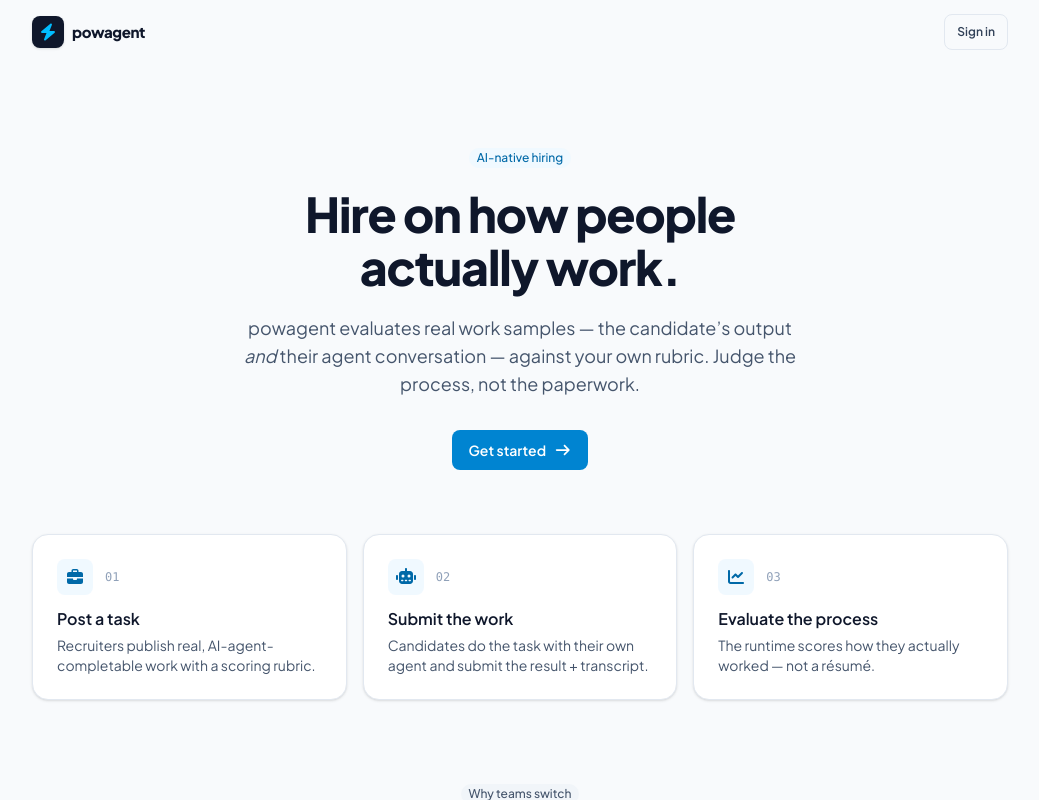
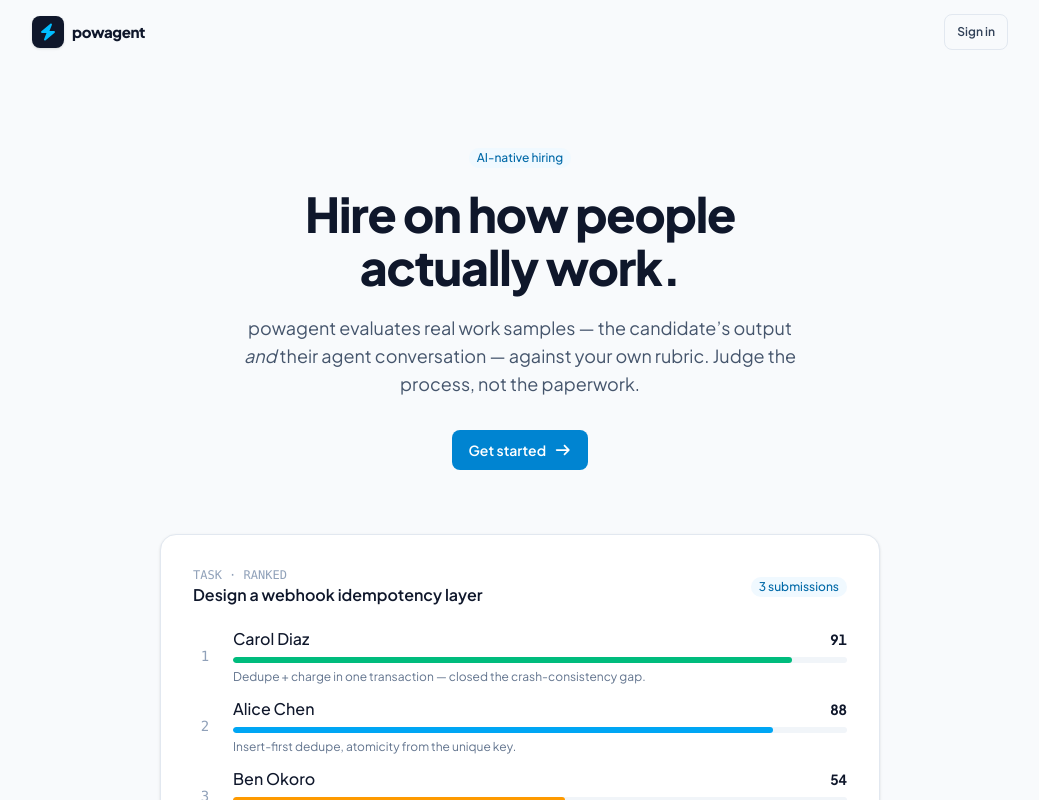
Before and after one commit to TarrsTest/powagent, a Next.js app: page / in a window 1280 px wide. Shown: the top 800 px of the page, without its empty margins (120-1159 px from the left). Built offline with nearby package versions, Linux system fonts and the light colour scheme; no server answers.

Commit message:
Add ranked-candidates preview card to landing page

```diff
--- a/app/page.tsx
+++ b/app/page.tsx
@@ -19,6 +19,19 @@ const reasons = [
   { icon: faGaugeHigh, title: 'Faster shortlists', body: 'Ranked candidates the moment work lands — spend review time on the top of the list.' },
   { icon: faShieldHalved, title: 'Consistent & auditable', body: 'Same task, same rubric, same runtime for everyone. Decisions you can defend.' },
 ];
+
+// Presentational sample for the landing-page preview — mirrors the recruiter ranking view.
+const previewRanks = [
+  { name: 'Carol Diaz', score: 91, note: 'Dedupe + charge in one transaction — closed the crash-consistency gap.', tone: 'success' },
+  { name: 'Alice Chen', score: 88, note: 'Insert-first dedupe, atomicity from the unique key.', tone: 'accent' },
+  { name: 'Ben Okoro', score: 54, note: 'Check-then-set has a TOCTOU race; ignored the agent’s own warning.', tone: 'warn' },
+] as const;
+
+const barTone: Record<string, string> = {
+  success: 'bg-emerald-500',
+  accent: 'bg-sky-500',
+  warn: 'bg-amber-500',
+};
 
 export default async function Home() {
   const supabase = await createClient();
@@ -50,6 +63,36 @@ export default async function Home() {
             {user ? 'Open dashboard' : 'Get started'}
             <FontAwesomeIcon icon={faArrowRight} className="w-3.5 h-3.5" />
           </Link>
+        </div>
+      </section>
+
+      <section className="max-w-3xl mx-auto px-6 pb-20">
+        <div className="card p-6 sm:p-8">
+          <div className="flex items-center justify-between mb-5">
+            <div>
+              <p className="text-xs font-mono text-slate-400">TASK · RANKED</p>
+              <h2 className="font-semibold text-slate-900">Design a webhook idempotency layer</h2>
+            </div>
+            <span className="badge badge-accent">3 submissions</span>
+          </div>
+          <ul className="space-y-3">
+            {previewRanks.map((c, i) => (
+              <li key={c.name} className="flex items-center gap-4">
+                <span className="shrink-0 w-6 text-center text-sm font-mono text-slate-400">{i + 1}</span>
+                <div className="min-w-0 flex-1">
+                  <div className="flex items-center justify-between gap-3">
+                    <span className="font-medium text-slate-900 truncate">{c.name}</span>
+                    <span className="shrink-0 text-sm font-bold tabular-nums text-slate-900">{c.score}</span>
+                  </div>
+                  <div className="mt-1.5 h-1.5 rounded-full bg-slate-100 overflow-hidden">
+                    <div className={`h-full rounded-full ${barTone[c.tone]}`} style={{ width: `${c.score}%` }} />
+                  </div>
+                  <p className="text-xs text-slate-500 mt-1.5">{c.note}</p>
+                </div>
+              </li>
+            ))}
+          </ul>
+          <p className="text-xs text-slate-400 mt-5 text-center">Illustrative — your rubric, your dimensions.</p>
         </div>
       </section>
 
```
